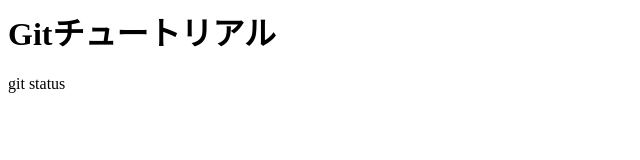
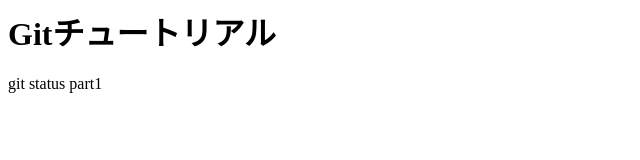
Before and after one commit to kazutoshi930/git_tutorial, a plain HTML site: page index.html in a window 1280 px wide. Shown: the full height of the page, 0-640 px from the left. Drawn offline with Linux system fonts and the light colour scheme.

Commit message:
modify_local-file

```diff
--- a/index.html
+++ b/index.html
@@ -1,2 +1,2 @@
 <h1>Gitチュートリアル</h1>
-<p>git status</p>
+<p>git status part1</p>
```
